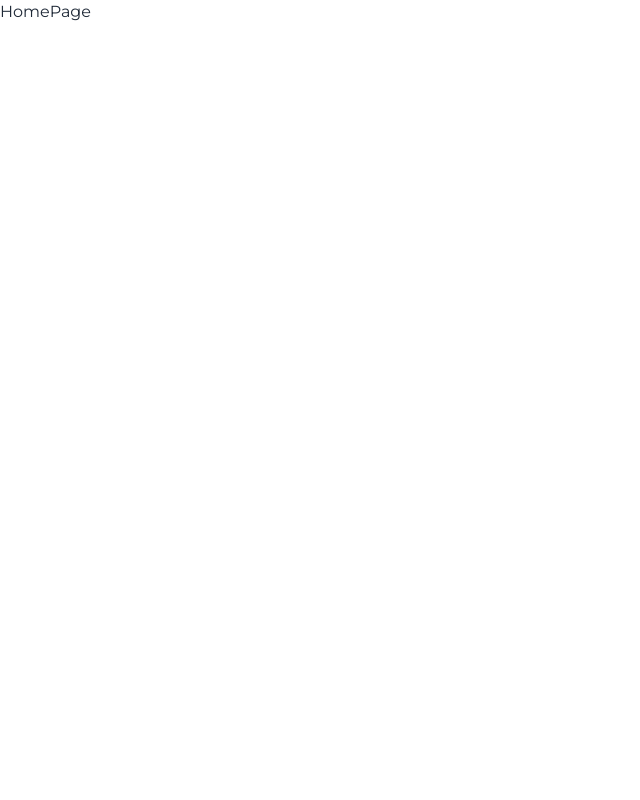
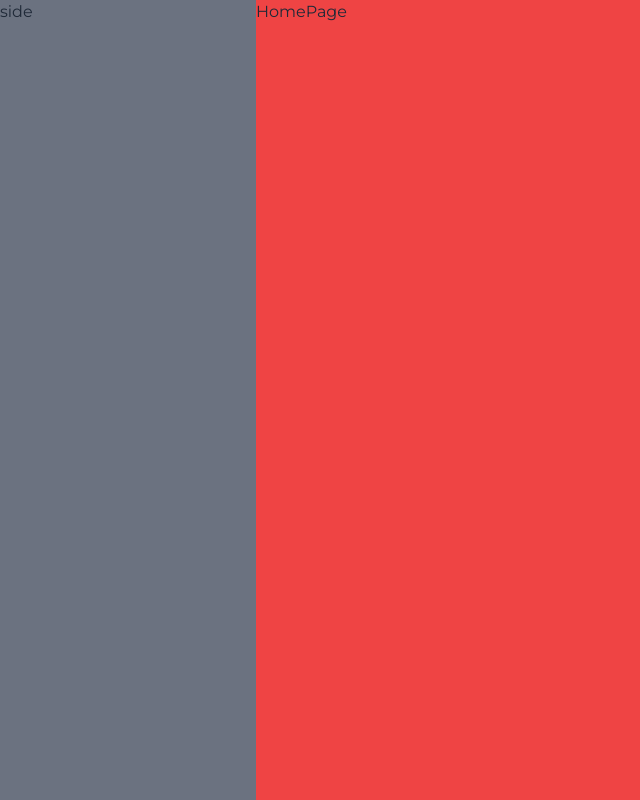
Before and after one commit to vishesh-baj/astrolok-cms, a React (Vite) app in the folder client/: page / in a window 1280 px wide. Shown: the whole page, without its empty margins (0-640 px from the left). Built offline with nearby package versions, Linux system fonts and the light colour scheme.

Commit message:
added sidebar functionality

```diff
--- a/client/src/components/Sidebar/index.js
+++ /dev/null
@@ -1,5 +0,0 @@
-const Sidebar = () => {
-  return <div>Sidebar</div>;
-};
-
-export default Sidebar;
--- /dev/null
+++ b/client/src/components/Sidebar/index.jsx
@@ -0,0 +1,32 @@
+import { routes } from "../../router/routes";
+import { toggleSidebar } from "../../features/appConfig/AppSlice";
+import { useDispatch, useSelector } from "react-redux";
+const Sidebar = () => {
+  const dispatch = useDispatch();
+  const sidebarToggle = useSelector((x) => x.appConfig.sidebarOpen);
+  const handleClick = () => {
+
+    dispatch(toggleSidebar());
+    console.log("sidebarToggle", sidebarToggle);
+
+  };
+  // className={`bg-red-500 ${isActive ? 'text-white' : 'text-gray-500'}`}sm:w-[920px]
+  return (
+    // style={{backgroundColor:"grey"}}
+
+    <div
+      className={`transition-opacity duration-500 bg-gray-500 ${sidebarToggle === true ? "h-screen w-[20%] sm:w-640px md:w-768px lg:w-1024px"  : "h-screen w-[5%] sm:w-640px md:w-768px lg:w-1024px"}`}
+    >
+      <div onClick={handleClick}>side</div>
+
+      {/* {routes.map((elem) => {
+        // return <h5 style={{ marginTop: "2%" }}>{elem.identifier}</h5>;
+      })} */}
+    </div>
+
+
+
+  );
+};
+
+export default Sidebar;
--- a/client/src/features/appConfig/AppSlice.js
+++ b/client/src/features/appConfig/AppSlice.js
@@ -18,6 +18,6 @@ export const appConfigSlice = createSlice({
   },
 });
 
-export const { toggleDarkMode } = appConfigSlice.actions;
+export const { toggleDarkMode,toggleSidebar } = appConfigSlice.actions;
 
 export default appConfigSlice.reducer;
--- a/client/src/pages/HomePage.jsx
+++ b/client/src/pages/HomePage.jsx
@@ -1,5 +1,27 @@
+import React from "react";
+import Sidebar from "../components/Sidebar";
+import { useSelector } from "react-redux";
+
+
 const HomePage = () => {
-  return <div>HomePage</div>;
+
+  const sidebarToggle = useSelector((x) => x.appConfig.sidebarOpen);
+
+  return (
+    <div className="flex">
+      <Sidebar />
+
+      <div
+        className={`bg-red-500 ${
+          sidebarToggle === true
+            ? "w-[80%] sm:w-640px md:w-768px lg:w-1024px"
+            : "w-[95%] sm:w-640px md:w-768px lg:w-1024px"
+        }`}
+      >
+        HomePage
+      </div>
+    </div>
+  );
 };
 
 export default HomePage;
```
